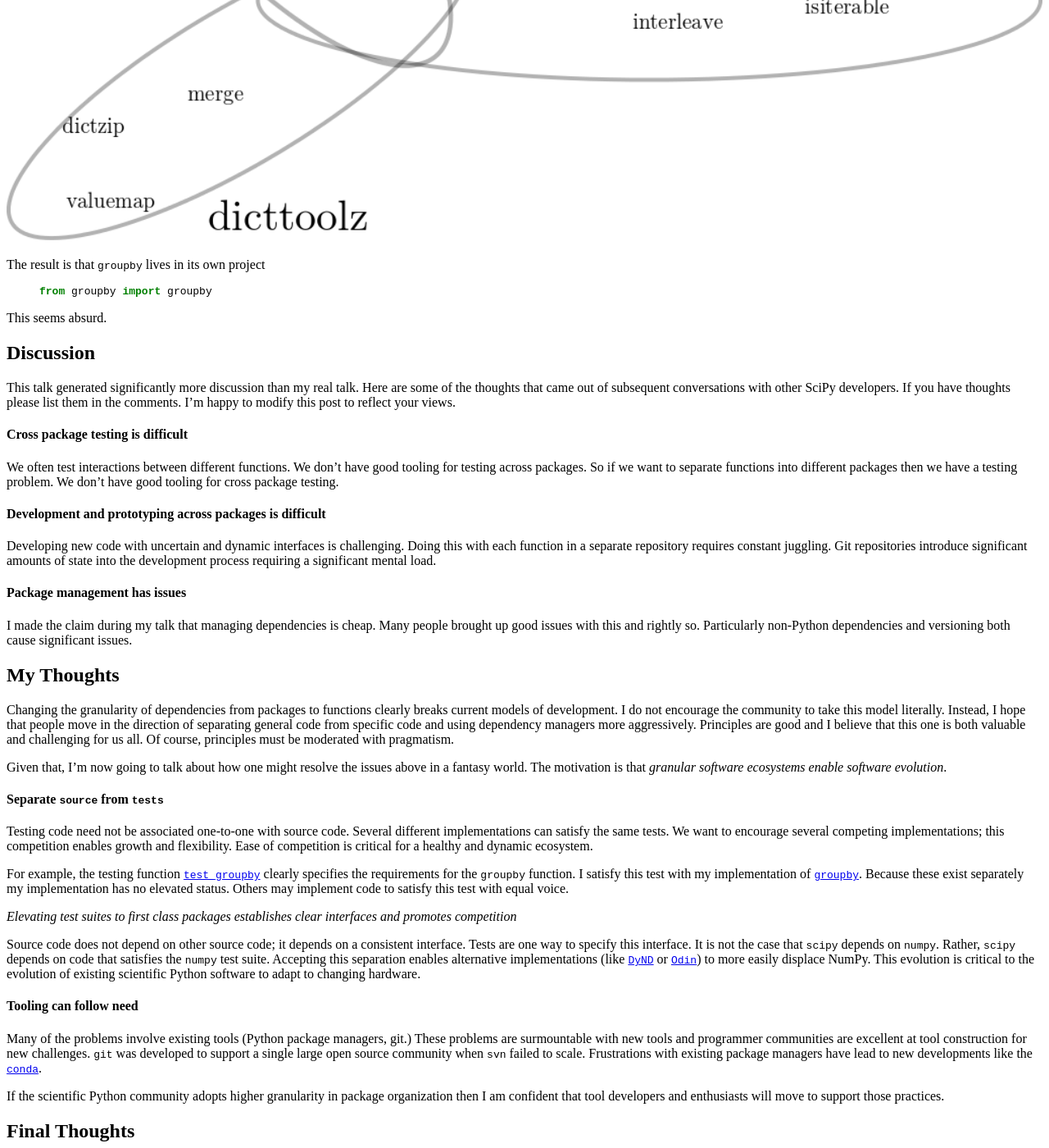
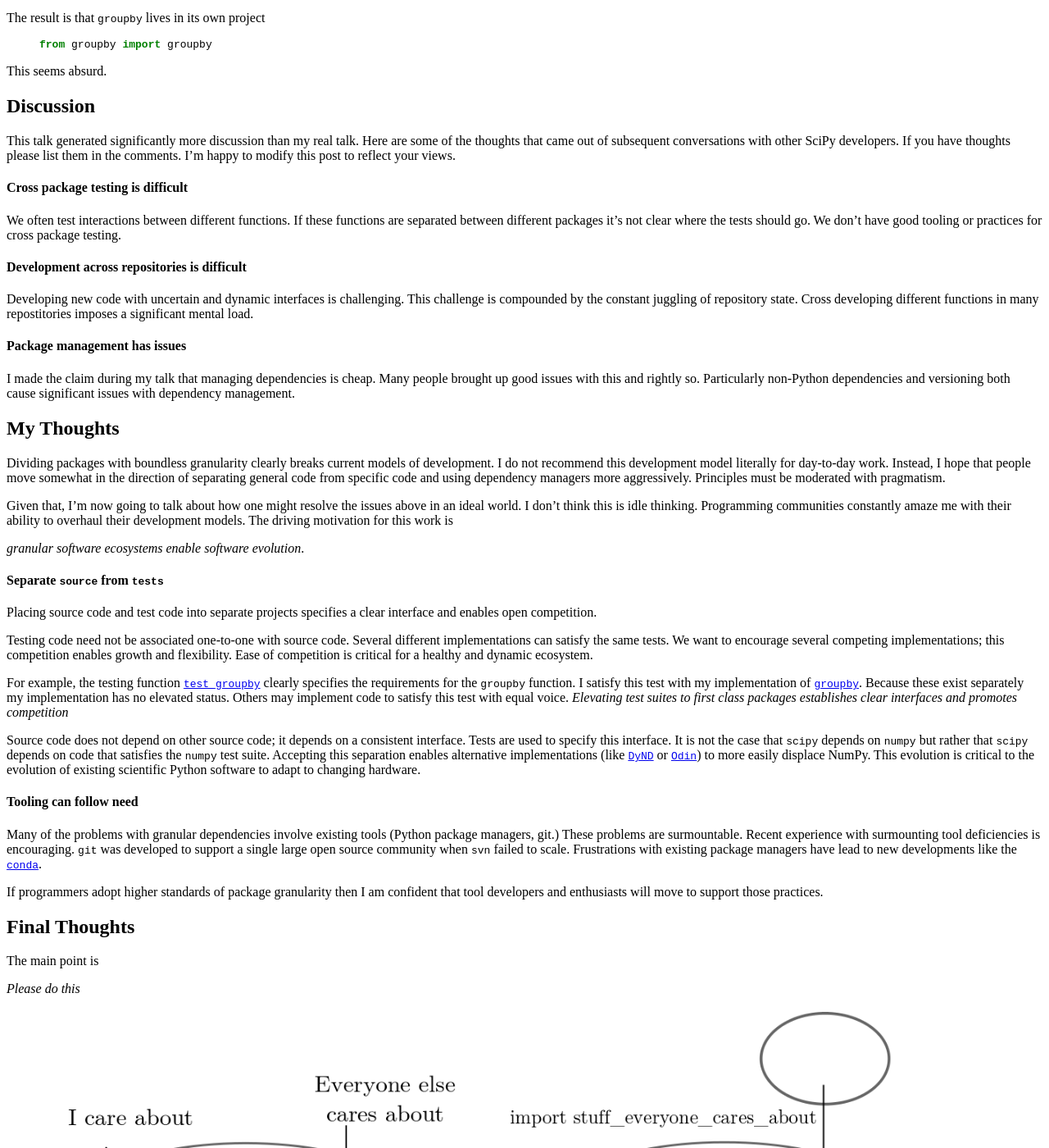
Before and after one commit to besyskymnbk/blog, a Jekyll site: the page built from _posts/work/2013-06-30-Packages.md, in a window 1280 px wide and 1400 px high, scrolled down 2599 px. Shown: the whole window at 82% size. Built offline with Jekyll 4.4.1, drawn with Linux system fonts in a browser that asks for light colours; comment, search, counter and statistics services are not loaded; some of the changed text lies outside the part shown.

Commit message:
first review on packages

```diff
--- a/_posts/work/2013-06-30-Packages.md
+++ b/_posts/work/2013-06-30-Packages.md
@@ -8,22 +8,22 @@ tags : [Programming]
 ---
 {% include JB/setup %}
 
-*I originally presented this idea as a lightning talk at SciPy-2013.  I repeat it here because it received considerably more attention than my actual talk.*
+*I originally presented this idea as a lightning talk at SciPy-2013.  It recieved considerable attention*
 
 We start with the following principle
 
 Principle: *Refactor general code into a separate module/package*
 
-Which is illustrated with the following pair of images (left: siloed code, right: open code)
+This principle is illustrated with the following pair of images (left: siloed code, right: open code)
 
 | <img src="{{ BASE_PATH }}/images/care.png" width="90%">  | <img src="{{ BASE_PATH }}/images/care2.png" width="90%">  |
 |:--------------------------------------------------------:|:---------------------------------------------------------:|
 | General and specific code linked                         | Specific code calls general code                          |
 
 
-Invariably packages contain code of varying general utility.  Scientific codes often target specific applications (like genome sequencing of the fruit fly) but also contain some generally applicable routines (like fuzzy string matching).  These general routines have great potential value to the broader community but are unfortunately sequestered by the special-case application code.
+Invariably packages contain code of varying general utility.  Scientific codes often target specific applications (like genome sequencing of the fruit fly) but also contain some generally applicable routines (like fuzzy string matching).  These general routines have great potential value to the broader community but are unfortunately sequestered within the special-case application code.
 
-Problem:  Packages unnecessarily tie together general code specific code.
+Problem:  Packages unnecessarily tie together general code and application specific code.
 
 Solution:  Extract general components to separate packages.  Import these packages into application specific code.
 
@@ -33,7 +33,7 @@ Absurdity
 
 As with all good lightning talks, we take the idea to absurdity.
 
-Invariably even the extracted general project will have components of more or less generality.  We repeat our principle and separate code of varying degrees of generality.  This practice produces packages of boundless granularity.
+Invariably even the extracted general project will have components of more or less generality.  We repeat our principle and separate the "general" package into its more general and less general componenets.  We do this until no package contains components of varying generality.  This process produces packages of boundless granularity.
 
 | <img src="{{ BASE_PATH }}/images/care4.png" width="90%"> | <img src="{{ BASE_PATH }}/images/care6.png" width="90%">  |
 |:--------------------------------------------------------:|:---------------------------------------------------------:|
@@ -52,33 +52,13 @@ The talk then discussed `groupby`, a particular general function to group a coll
                                    5: ['Alice', 'Edith', 'Frank'],
                                    7: ['Charlie']}
 
-I love `groupby`.  I implement it in most of my projects.  For example here is a grep of my workspace directory:
+I love `groupby`.  I implement it in most of my projects.  A quick grep of my workspace directory shows that it is separately defined in six different projects.
 
-    mrocklin/workspace$ ack-grep "def groupby" */*/*.py
-
-    computations/computations/util.py
-    80:def groupby(f, coll):
-
-    itertoolz/itertoolz/core.py
-    17:def groupby(f, coll):
-
-    logpy/logpy/util.py
-    90:def groupby(f, coll):
-
-    megatron/megatron/util.py
-    25:def groupby(f, coll):
-
-    term/term/util.py
-    90:def groupby(f, coll):
-
-    tompkins/tompkins/util.py
-    55:def groupby(f, coll):
-
-Clearly this is sub-optimal.  We should put it into a package.
+Clearly this is sub-optimal.  We should put the `groupby` function into a package.  This raises the following difficult design decision:
 
 *In which package does `groupby` belong?*
 
-One could imagine placing it in a new [`itertoolz`](https://github.com/mrocklin/itertoolz/) library because it consumes iterators.  Or perhaps a `dicttoolz` because it produces a dict.  Or perhaps a new `functoolz` because it is a higher order function like `map` or `filter`.  Each of these utility libraries could use `groupby`.  Our principle to *separate general code from specific code* dictates that the ideal package is the intersection of all larger packages.
+One could imagine placing it in a new [`itertoolz`](https://github.com/mrocklin/itertoolz/) library because it consumes iterators.  Or perhaps a `dicttoolz` because it produces a dict.  Or perhaps a new `functoolz` because it is a higher order function like `map` or `filter`.  Each of these utility libraries could use `groupby`.  The principle to *separate general code from specific code* dictates that the ideal package must be the intersection of all larger packages.
 
 <img src="{{ BASE_PATH }}/images/groupby0.png" width="100%">
 
@@ -99,43 +79,45 @@ This talk generated significantly more discussion than my real talk.  Here are s
 
 #### Cross package testing is difficult
 
-We often test interactions between different functions.  We don't have good tooling for testing across packages.  So if we want to separate functions into different packages then we have a testing problem.  We don't have good tooling for cross package testing.
+We often test interactions between different functions.  If these functions are separated between different packages it's not clear where the tests should go.  We don't have good tooling or practices for cross package testing.
 
 
-#### Development and prototyping across packages is difficult
+#### Development across repositories is difficult
 
-Developing new code with uncertain and dynamic interfaces is challenging.  Doing this with each function in a separate repository requires constant juggling.  Git repositories introduce significant amounts of state into the development process requiring a significant mental load.
+Developing new code with uncertain and dynamic interfaces is challenging.  This challenge is compounded by the constant juggling of repository state.  Cross developing different functions in many repostitories imposes a significant mental load.
 
 
 #### Package management has issues
 
-I made the claim during my talk that managing dependencies is cheap.  Many people brought up good issues with this and rightly so.  Particularly non-Python dependencies and versioning both cause significant issues.
+I made the claim during my talk that managing dependencies is cheap.  Many people brought up good issues with this and rightly so.  Particularly non-Python dependencies and versioning both cause significant issues with dependency management.
 
 
 My Thoughts
 -----------
 
-Changing the granularity of dependencies from packages to functions clearly breaks current models of development.  I do not encourage the community to take this model literally.  Instead, I hope that people move in the direction of separating general code from specific code and using dependency managers more aggressively.  Principles are good and I believe that this one is both valuable and challenging for us all.  Of course, principles must be moderated with pragmatism.
+Dividing packages with boundless granularity clearly breaks current models of development.  I do not recommend this development model literally for day-to-day work.  Instead, I hope that people move somewhat in the direction of separating general code from specific code and using dependency managers more aggressively.  Principles must be moderated with pragmatism.
 
-Given that, I'm now going to talk about how one might resolve the issues above in a fantasy world.  The motivation is that *granular software ecosystems enable software evolution*.
+Given that, I'm now going to talk about how one might resolve the issues above in an ideal world.  I don't think this is idle thinking.  Programming communities constantly amaze me with their ability to overhaul their development models.  The driving motivation for this work is
+
+*granular software ecosystems enable software evolution*.
 
 
 #### Separate `source` from `tests`
 
+Placing source code and test code into separate projects specifies a clear interface and enables open competition.
+
 Testing code need not be associated one-to-one with source code.   Several different implementations can satisfy the same tests.  We want to encourage several competing implementations; this competition enables growth and flexibility.  Ease of competition is critical for a healthy and dynamic ecosystem.
 
-For example, the testing function [`test_groupby`](https://gist.github.com/mrocklin/5722155) clearly specifies the requirements for the `groupby` function.  I satisfy this test with my implementation of [`groupby`](https://gist.github.com/mrocklin/5618992).  Because these exist separately my implementation has no elevated status.  Others may implement code to satisfy this test with equal voice.
+For example, the testing function [`test_groupby`](https://gist.github.com/mrocklin/5722155) clearly specifies the requirements for the `groupby` function.  I satisfy this test with my implementation of [`groupby`](https://gist.github.com/mrocklin/5618992).  Because these exist separately my implementation has no elevated status.  Others may implement code to satisfy this test with equal voice.  *Elevating test suites to first class packages establishes clear interfaces and promotes competition*
 
-*Elevating test suites to first class packages establishes clear interfaces and promotes competition*
-
-Source code does not depend on other source code; it depends on a consistent interface.  Tests are one way to specify this interface.  It is not the case that `scipy` depends on `numpy`.  Rather, `scipy` depends on code that satisfies the `numpy` test suite.  Accepting this separation enables alternative implementations (like [`DyND`](https://github.com/ContinuumIO/dynd-python) or [`Odin`](http://blog.enthought.com/general/enthought-awarded-1m-doe-sbir-grant-to-develop-open-source-python-hpc-framework/)) to more easily displace NumPy.  This evolution is critical to the evolution of existing scientific Python software to adapt to changing hardware.
+Source code does not depend on other source code; it depends on a consistent interface.  Tests are used to specify this interface.  It is not the case that `scipy` depends on `numpy` but rather that `scipy` depends on code that satisfies the `numpy` test suite.  Accepting this separation enables alternative implementations (like [`DyND`](https://github.com/ContinuumIO/dynd-python) or [`Odin`](http://blog.enthought.com/general/enthought-awarded-1m-doe-sbir-grant-to-develop-open-source-python-hpc-framework/)) to more easily displace NumPy.  This evolution is critical to the evolution of existing scientific Python software to adapt to changing hardware.
 
 
 #### Tooling can follow need
 
-Many of the problems involve existing tools (Python package managers, git.)  These problems are surmountable with new tools and programmer communities are excellent at tool construction for new challenges.  `git` was developed to support a single large open source community when `svn` failed to scale.  Frustrations with existing package managers have lead to new developments like the [`conda`](http://docs.continuum.io/conda/).
+Many of the problems with granular dependencies involve existing tools (Python package managers, git.)  These problems are surmountable.  Recent experience with surmounting tool deficiencies is encouraging.  `git` was developed to support a single large open source community when `svn` failed to scale.  Frustrations with existing package managers have lead to new developments like the [`conda`](http://docs.continuum.io/conda/).
 
-If the scientific Python community adopts higher granularity in package organization then I am confident that tool developers and enthusiasts will move to support those practices.
+If programmers adopt higher standards of package granularity then I am confident that tool developers and enthusiasts will move to support those practices.
 
 
 Final Thoughts
@@ -145,9 +127,10 @@ The main point is
 
 *Please do this*
 
-<img src="{{ BASE_PATH }}/images/care.png" width="50%">
-<img src="{{ BASE_PATH }}/images/care2.png" width="50%">
+| <img src="{{ BASE_PATH }}/images/care.png" width="90%">  | <img src="{{ BASE_PATH }}/images/care2.png" width="90%">  |
+|:--------------------------------------------------------:|:---------------------------------------------------------:|
+| General and specific code linked                         | Specific code calls general code                          |
 
 The second point is:
 
-The challenges of software distribution have changed since when we first developed packages.  Building software is still difficult but we've come a very long way.  We should rethink development practices particularly on the community codebase.  We should analyze how those practices affect the strength and adaptability of our ecosystem.
+The challenges of software distribution have changed in recent years.  The demands on the end user of organized software construction have been considerably lessened.  This changes how we should approach software development, particularly within community codebases.  We should analyze how these practices affect the strength and adaptability of the ecosystem.
```
